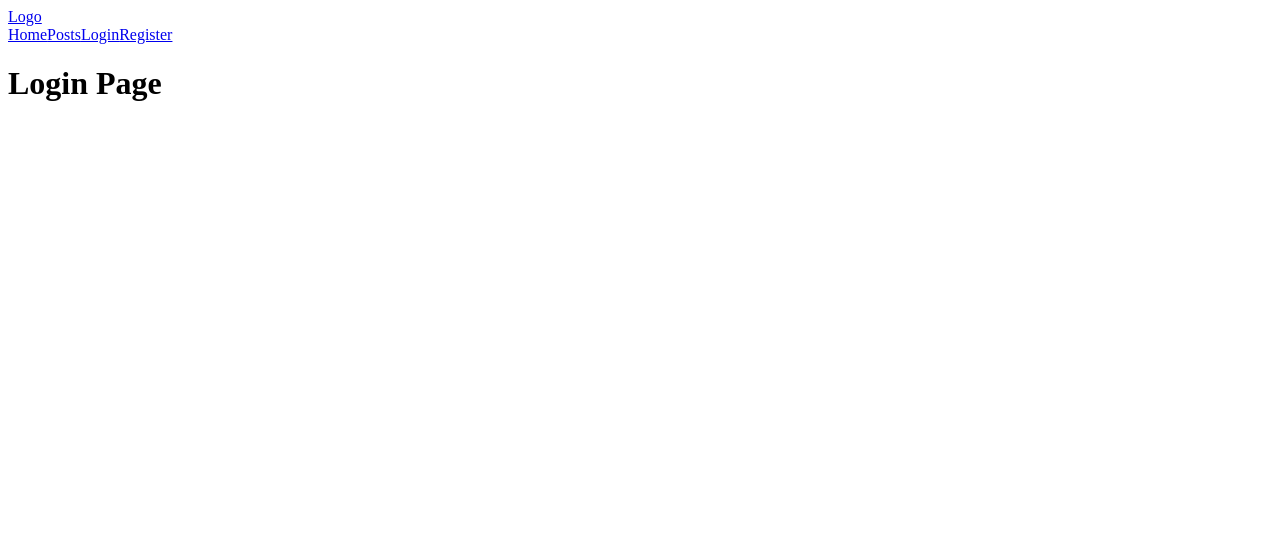
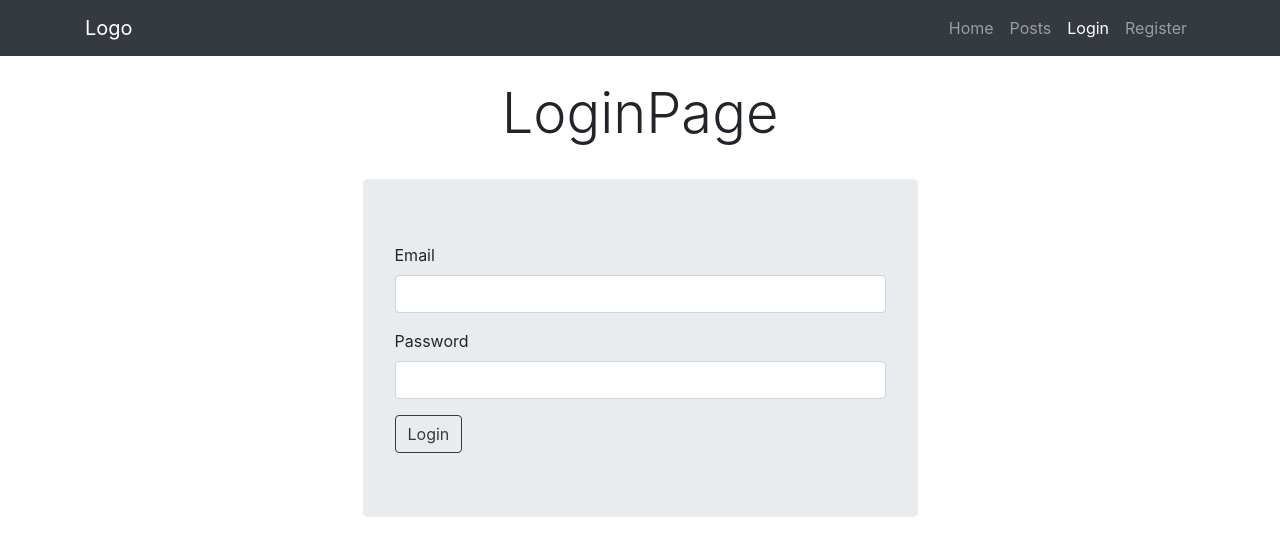
Before and after one commit to livrocky/react-13-14-node-auth-react, a React (Create React App) app: page /login in a window 1280 px wide. Shown: the top 556 px of the page. Built offline with nearby package versions, Linux system fonts and the light colour scheme.

Commit message:
login page ok

```diff
--- a/package.json
+++ b/package.json
@@ -6,6 +6,7 @@
     "@testing-library/jest-dom": "^5.16.4",
     "@testing-library/react": "^13.3.0",
     "@testing-library/user-event": "^13.5.0",
+    "bootstrap": "^4.6.1",
     "react": "^18.1.0",
     "react-dom": "^18.1.0",
     "react-router-dom": "^5.3.3",
--- a/src/components/Header/Header.js
+++ b/src/components/Header/Header.js
@@ -1,18 +1,35 @@
-import { NavLink } from 'react-router-dom';
-import { Link } from 'react-router-dom';
+import { Link, NavLink } from 'react-router-dom';
 
-function Header() {
+function Header(props) {
   return (
     <header>
-      <Link to={'/'}>Logo</Link>
-      <nav>
-        <NavLink to={'/'}>Home</NavLink>
-        <NavLink to={'/posts'}>Posts</NavLink>
-        <NavLink to={'/login'}>Login</NavLink>
-        <NavLink to={'/register'}>Register</NavLink>
+      <nav className='navbar navbar-expand-sm navbar-dark bg-dark'>
+        <div className='container'>
+          <Link to={'/'} className='navbar-brand'>
+            Logo
+          </Link>
+          <button className='navbar-toggler'>
+            <span className='navbar-toggler-icon'></span>
+          </button>
+          <div className='collapse navbar-collapse' id='navbarNavAltMarkup'>
+            <div className='navbar-nav ml-auto'>
+              <NavLink className='nav-link' exact to={'/'}>
+                Home
+              </NavLink>
+              <NavLink className='nav-link' to={'/posts'}>
+                Posts
+              </NavLink>
+              <NavLink className='nav-link' to={'/login'}>
+                Login
+              </NavLink>
+              <NavLink className='nav-link' to={'/register'}>
+                Register
+              </NavLink>
+            </div>
+          </div>
+        </div>
       </nav>
     </header>
   );
 }
-
 export default Header;
--- a/src/index.js
+++ b/src/index.js
@@ -2,6 +2,7 @@ import React from 'react';
 import ReactDOM from 'react-dom/client';
 import { BrowserRouter } from 'react-router-dom';
 import App from './App';
+import 'bootstrap/dist/css/bootstrap.css';
 
 const root = ReactDOM.createRoot(document.getElementById('root'));
 root.render(
--- a/src/pages/HomePage.js
+++ b/src/pages/HomePage.js
@@ -1,6 +1,6 @@
 function HomePage() {
   return (
-    <div>
+    <div className='container'>
       <h1>Home Page</h1>
     </div>
   );
--- a/src/pages/LoginPage.js
+++ b/src/pages/LoginPage.js
@@ -1,7 +1,21 @@
 function LoginPage() {
   return (
-    <div>
-      <h1>Login Page</h1>
+    <div className='container'>
+      <h1 className='display-4 py-4 text-center'>LoginPage</h1>
+
+      <form className='jumbotron w-50 mx-auto'>
+        <div className='form-group'>
+          <label htmlFor='email'>Email</label>
+          <input type='email' className='form-control' id='email' />
+        </div>
+        <div className='form-group'>
+          <label htmlFor='exampleInputPassword1'>Password</label>
+          <input type='password' className='form-control' id='exampleInputPassword1' />
+        </div>
+        <button type='submit' className='btn btn-outline-dark'>
+          Login
+        </button>
+      </form>
     </div>
   );
 }
```
Also changed, not shown: 1 other file (tests, documents, lock files or other folders).
